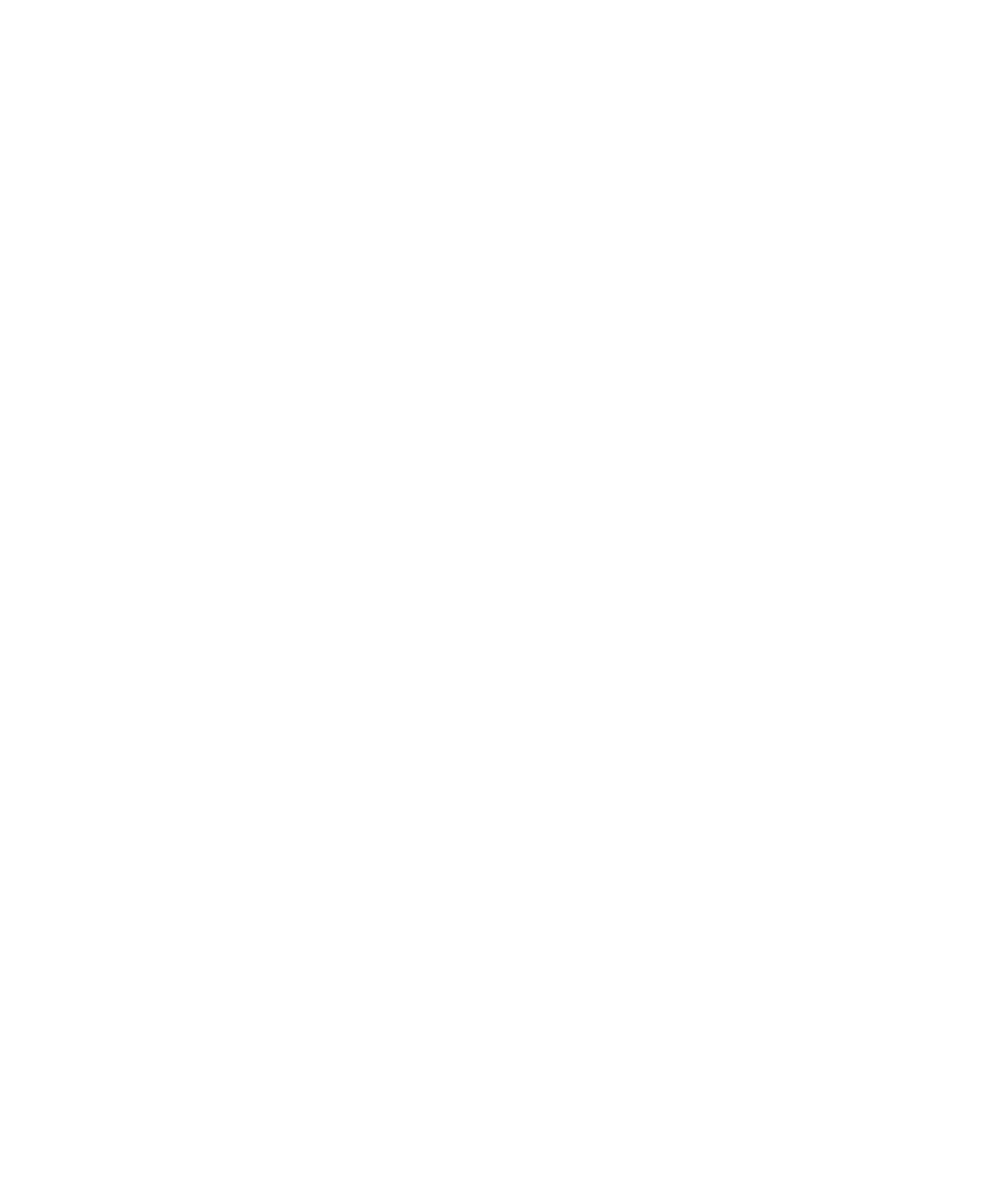
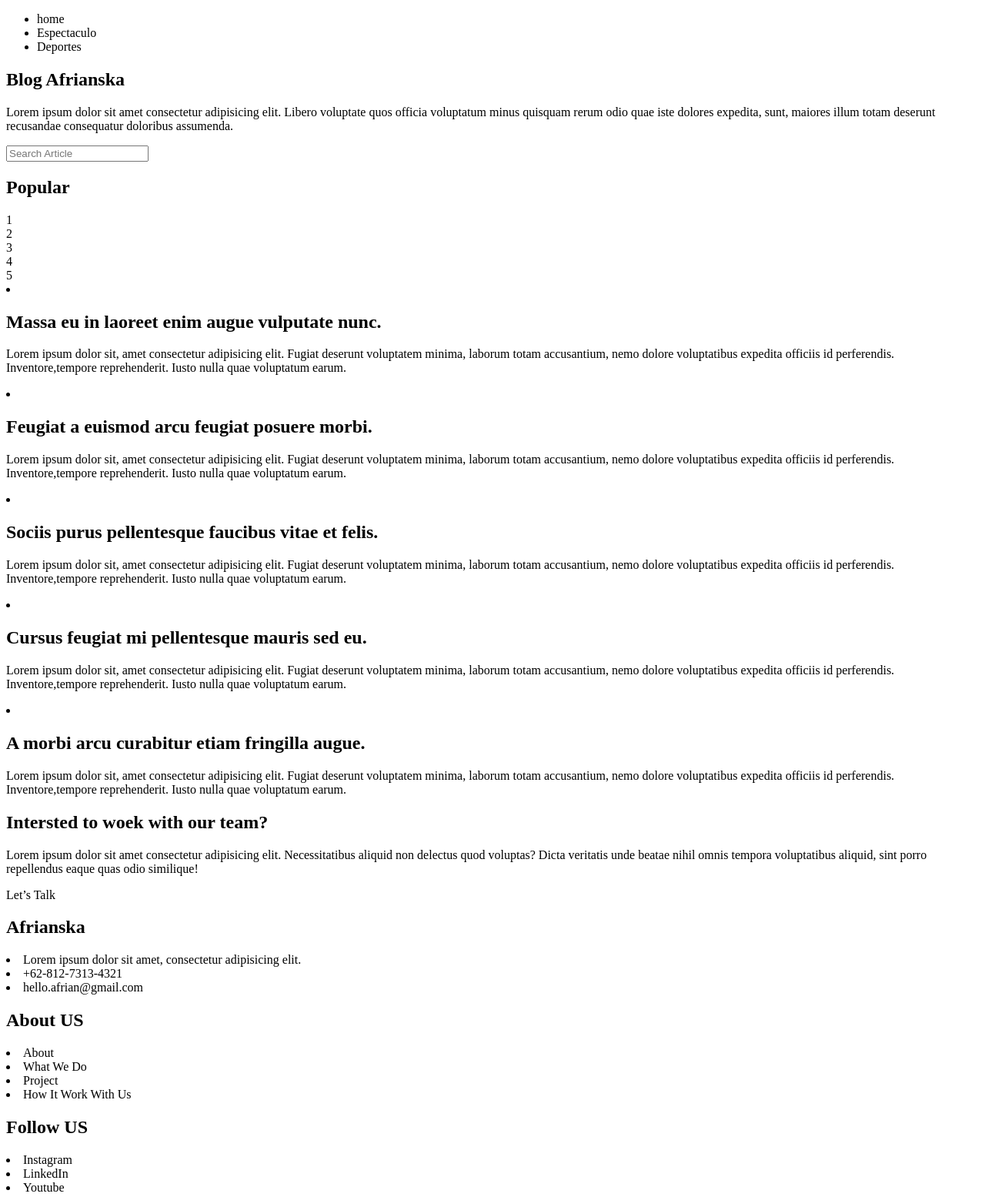
Before and after one commit to H-kleiber/reto_08_abril, a plain HTML site: page index.html in a window 1280 px wide. Shown: the whole page at 77% size. Before the commit the page ends 800 px from the top, so only its background shows below. Drawn offline with Linux system fonts and the light colour scheme.

Commit message:
estructura

```diff
--- a/index.html
+++ b/index.html
@@ -8,6 +8,119 @@
     <title>Document</title>
 </head>
 <body>
-
+    <header>
+        <nav class="menu">
+            <ul>
+                <li>home</li>
+                <li>Espectaculo</li>
+                <li>Deportes</li>
+            </ul>
+        </nav>
+    </header>
+    <nav class="banner">
+        <h1>Blog Afrianska</h1>
+        <p>Lorem ipsum dolor sit amet consectetur adipisicing elit. Libero voluptate quos officia voluptatum minus quisquam rerum odio quae iste dolores expedita, sunt, maiores illum totam deserunt recusandae consequatur doloribus assumenda.</p>
+    </nav>
+    <section class="search">
+        <div>
+            <input type="text" placeholder="Search Article">
+        </div>
+    </section>
+    <header><h2>Popular</h2></header>
+    <section class="content">
+       <article>1</article>
+       <article>2</article>
+       <article>3</article>
+       <article>4</article>
+       <article>5</article>
+    </section>
+    <section class="list_title">
+       <li class="caja_list">
+            <div class="img_0"></div>
+            <div>
+                <h2>Massa eu in laoreet enim augue vulputate nunc.</h2>
+                <p>Lorem ipsum dolor sit, amet consectetur adipisicing elit.
+                    Fugiat deserunt voluptatem minima, laborum totam accusantium,
+                    nemo dolore voluptatibus expedita officiis id perferendis.
+                    Inventore,tempore reprehenderit. Iusto nulla quae voluptatum earum.</p>
+            </div>
+        </li>
+       <li class="caja_list">
+            <div class="img_1"></div>
+            <div>
+                <h2>Feugiat a euismod arcu feugiat posuere morbi.</h2>
+                <p>Lorem ipsum dolor sit, amet consectetur adipisicing elit.
+                    Fugiat deserunt voluptatem minima, laborum totam accusantium,
+                    nemo dolore voluptatibus expedita officiis id perferendis.
+                    Inventore,tempore reprehenderit. Iusto nulla quae voluptatum earum.
+                </p>
+            </div>
+        </li>
+       <li class="caja_list">
+            <div class="img_2"></div>
+            <div>
+                <h2>Sociis purus pellentesque faucibus vitae et felis.</h2>
+                <p>Lorem ipsum dolor sit, amet consectetur adipisicing elit.
+                    Fugiat deserunt voluptatem minima, laborum totam accusantium,
+                    nemo dolore voluptatibus expedita officiis id perferendis.
+                    Inventore,tempore reprehenderit. Iusto nulla quae voluptatum earum.
+                </p>
+            </div>
+        </li>
+       <li class="caja_list">
+            <div class="img_3"></div>
+            <div>
+                <h2>Cursus feugiat mi pellentesque mauris sed eu.</h2>
+                <p>Lorem ipsum dolor sit, amet consectetur adipisicing elit.
+                    Fugiat deserunt voluptatem minima, laborum totam accusantium,
+                    nemo dolore voluptatibus expedita officiis id perferendis.
+                    Inventore,tempore reprehenderit. Iusto nulla quae voluptatum earum.
+                </p>
+            </div>
+       </li>
+       <li class="caja_list">
+            <div class="img_4"></div>
+            <div>
+                <h2>A morbi arcu curabitur etiam fringilla augue.</h2>
+                <p>Lorem ipsum dolor sit, amet consectetur adipisicing elit.
+                    Fugiat deserunt voluptatem minima, laborum totam accusantium,
+                    nemo dolore voluptatibus expedita officiis id perferendis.
+                    Inventore,tempore reprehenderit. Iusto nulla quae voluptatum earum.
+                </p>
+            </div>
+        </li>
+    </section>
+    <footer>
+        <section class="caja_footer_1">
+            <div>
+                <h2>Intersted to woek with our team?</h2>
+                <p>Lorem ipsum dolor sit amet consectetur adipisicing elit. Necessitatibus aliquid non delectus quod voluptas? Dicta veritatis unde beatae nihil omnis tempora voluptatibus aliquid, sint porro repellendus eaque quas odio similique!</p>
+            </div>
+            <div>
+                <div class="caja_talk">Let’s Talk</div>
+            </div>
+        </section>
+        <section  class="caja_footer_2">
+            <div>
+                <h2>Afrianska</h2>
+                <li>Lorem ipsum dolor sit amet, consectetur adipisicing elit.</li>
+                <li>+62-812-7313-4321</li>
+                <li>hello.afrian@gmail.com</li>
+            </div>
+            <div>
+                <h2>About US</h2>
+                <li>About</li>
+                <li>What We Do</li>
+                <li>Project</li>
+                <li>How It Work With Us</li>
+            </div>
+            <div>
+                <h2>Follow US</h2>
+                <li>Instagram</li>
+                <li>LinkedIn</li>
+                <li>Youtube</li>
+            </div>
+        </section>
+    </footer>
 </body>
 </html>
```
Also changed, not shown: img/1.jpg (added), img/2.jpg (added), img/3.jpg (added), img/4.jpg (added).
